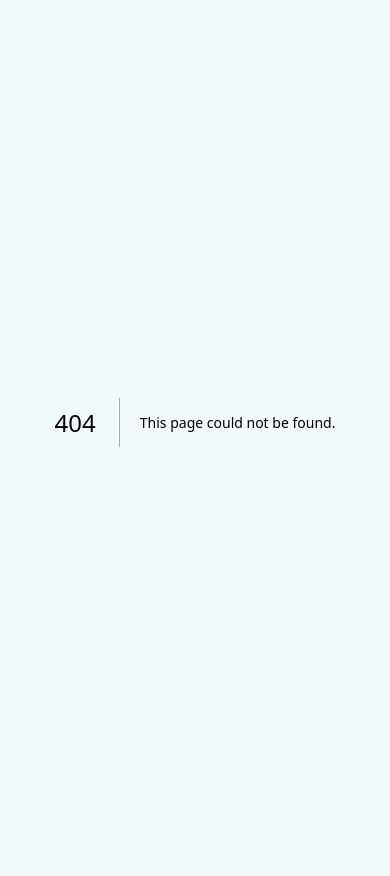
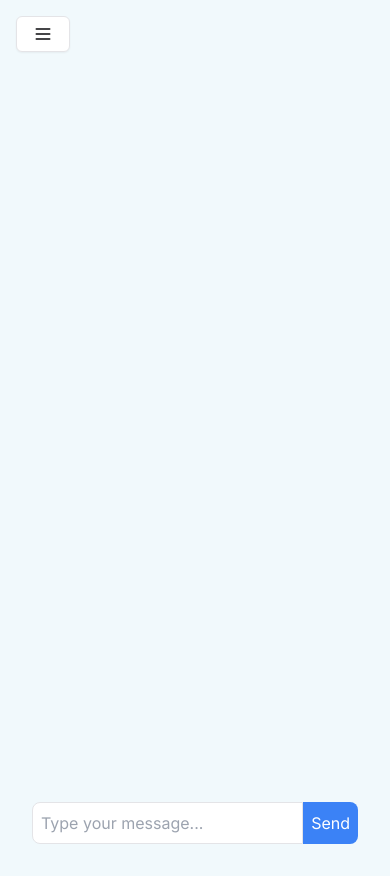
Before and after one commit to Dey11/policysense, a Next.js app: page /chat in a window 390 px wide. Before the commit this address had no page. Before the commit the page ends 844 px from the top, so only its background shows below. Built offline with nearby package versions, Linux system fonts and the light colour scheme.

Commit message:
implement bot1 and make the site responsive

```diff
--- /dev/null
+++ b/src/app/api/chatbot1/route.tsx
@@ -0,0 +1,21 @@
+import { NextRequest, NextResponse } from "next/server";
+
+export async function POST(request: NextRequest) {
+  const { message } = await request.json();
+  try {
+    const res = await fetch(process.env.CHATBOT1!, {
+      method: "POST",
+      headers: {
+        "Content-Type": "application/json",
+      },
+      body: JSON.stringify({
+        query: `${message}. Please do not use markdown. Respond with only the answer.`,
+      }),
+    });
+    const data = await res.json();
+    return NextResponse.json({ message: data.response });
+  } catch (err) {
+    console.log(err);
+    return NextResponse.json({ message: "Something went wrong" });
+  }
+}
--- /dev/null
+++ b/src/app/chat/page.tsx
@@ -0,0 +1,101 @@
+"use client";
+
+import React, { useState, useEffect, useRef } from "react";
+
+interface Message {
+  id: number;
+  text: string;
+  sender: "user" | "ai";
+}
+
+const Chat = () => {
+  const [messages, setMessages] = useState<Message[]>([]);
+  const [input, setInput] = useState<string>("");
+  const chatContainerRef = useRef<HTMLDivElement>(null);
+
+  useEffect(() => {
+    if (chatContainerRef.current) {
+      chatContainerRef.current.scrollTop =
+        chatContainerRef.current.scrollHeight;
+    }
+  }, [messages]);
+
+  const sendMessage = async () => {
+    if (input.trim() === "") return;
+
+    const userMessage: Message = {
+      id: messages.length,
+      text: input,
+      sender: "user",
+    };
+    setMessages((prevMessages) => [...prevMessages, userMessage]);
+    setInput("");
+
+    try {
+      const response = await fetch("/api/chatbot1", {
+        method: "POST",
+        headers: {
+          "Content-Type": "application/json",
+        },
+        body: JSON.stringify({ message: input }),
+      });
+
+      const responseData = await response.json();
+
+      if (!response.ok) {
+        throw new Error("Failed to fetch AI response");
+      }
+      const aiMessage: Message = {
+        id: messages.length + 1,
+        text: responseData.message,
+        sender: "ai",
+      };
+      setMessages((prevMessages) => [...prevMessages, aiMessage]);
+    } catch (error) {
+      console.error("Error fetching AI response:", error);
+    }
+  };
+
+  return (
+    <div className="no-scrollbar mx-auto flex h-screen max-w-3xl flex-col p-4">
+      <div className="mb-4 flex-1 overflow-y-auto px-2" ref={chatContainerRef}>
+        {messages.map((message) => (
+          <div
+            key={message.id}
+            className={`mb-4 ${
+              message.sender === "user" ? "text-right" : "text-left"
+            }`}
+          >
+            <div
+              className={`inline-block rounded-2xl p-2 ${
+                message.sender === "user"
+                  ? "rounded-br-none bg-white text-blue-500"
+                  : "rounded-bl-none bg-blue-500 text-white"
+              }`}
+            >
+              {message.text}
+            </div>
+          </div>
+        ))}
+      </div>
+      <div className="flex">
+        <input
+          type="text"
+          value={input}
+          onChange={(e) => setInput(e.target.value)}
+          onKeyPress={(e) => e.key === "Enter" && sendMessage()}
+          className="flex-1 rounded-l-lg border p-2"
+          placeholder="Type your message..."
+        />
+        <button
+          onClick={sendMessage}
+          className="rounded-r-lg bg-blue-500 p-2 text-white"
+        >
+          Send
+        </button>
+      </div>
+    </div>
+  );
+};
+
+export default Chat;
--- a/src/app/layout.tsx
+++ b/src/app/layout.tsx
@@ -1,6 +1,7 @@
 import type { Metadata } from "next";
 import { Inter } from "next/font/google";
 import "./globals.css";
+import Sidebar from "@/components/home/sidebar";
 
 const inter = Inter({ subsets: ["latin"] });
 
@@ -16,7 +17,12 @@ export default function RootLayout({
 }>) {
   return (
     <html lang="en">
-      <body className={`${inter.className} bg-[#F1F9FC]`}>{children}</body>
+      <body className={`${inter.className} bg-[#F1F9FC]`}>
+        <div className="flex">
+          <Sidebar />
+          <div className="flex-1 p-4 md:ml-[330px]">{children}</div>
+        </div>
+      </body>
     </html>
   );
 }
--- a/src/app/page.tsx
+++ b/src/app/page.tsx
@@ -1,11 +1,9 @@
 import Hero from "@/components/home/hero";
-import Sidebar from "@/components/home/sidebar";
 
 export default function Home() {
   return (
-    <main className="container mx-auto max-w-[1440px] px-4">
+    <main className="">
       <div className="mt-[30px] flex">
-        <Sidebar />
         <Hero />
       </div>
     </main>
--- a/src/components/home/hero.tsx
+++ b/src/components/home/hero.tsx
@@ -1,34 +1,36 @@
 import Image from "next/image";
 import { Button } from "../ui/button";
+import { link } from "fs";
+import Link from "next/link";
 
 const Hero = () => {
   return (
-    <div className="ml-[330px] w-full text-center">
+    <div className="w-full px-4 text-center sm:px-6 lg:px-8">
       <div className="pt-3">
-        <h1 className="flex justify-center text-[40px] font-semibold tracking-tight text-blue-500">
+        <h1 className="flex justify-center text-2xl font-semibold tracking-tight text-blue-500 sm:text-3xl md:text-4xl">
           <div className="flex items-center gap-x-2">
             <Image src="/image.png" alt="Insurance" width={40} height={40} />
             PolicySense
           </div>
         </h1>
-        <p className="pt-2 text-[#999999]">
+        <p className="pt-2 text-sm text-[#999999] sm:text-base">
           A one stop platform for all your insurance needs.
         </p>
       </div>
 
-      <div className="mx-[170px]">
-        <h1 className="bg-gradient-to-b from-[#437AE069] to-[#699BF72F] bg-clip-text pt-10 text-[40px] font-semibold capitalize tracking-tight text-transparent">
+      <div className="mx-auto max-w-4xl">
+        <h1 className="bg-gradient-to-b from-[#437AE069] to-[#699BF72F] bg-clip-text pt-6 text-2xl font-semibold capitalize tracking-tight text-transparent sm:pt-10 sm:text-3xl md:text-4xl">
           Manage, verify and update all your financial policies with ease
         </h1>
       </div>
 
-      <div className="flex justify-center gap-x-10 pt-10">
+      <div className="flex flex-col justify-center gap-6 pt-6 sm:flex-row sm:gap-x-10 sm:pt-10">
         {PolicyObject.map((policy: any, index: number) => (
           <PolicyCard key={index} policy={policy} />
         ))}
       </div>
 
-      <p className="py-4 text-sm font-semibold text-gray-500/50">
+      <p className="py-4 text-xs font-semibold text-gray-500/50 sm:text-sm">
         Recheck the generated results for your own clarity{" "}
         <span className="text-blue-500">PolicySense</span>, might make mistakes.
       </p>
@@ -48,6 +50,7 @@ const PolicyObject = [
       "Quickly compare policy details",
     ],
     button: "Get Started",
+    link: "/chat",
   },
   {
     name: "VerifyDocs",
@@ -60,6 +63,7 @@ const PolicyObject = [
       "Track Document Status",
     ],
     button: "Get Started",
+    link: "/chat2",
   },
   {
     name: "PolicyForm",
@@ -72,23 +76,25 @@ const PolicyObject = [
       "Access Pre-Filled Forms",
     ],
     button: "Get Started",
+    link: "/chat3",
   },
 ];
 
 const PolicyCard = ({ policy }: { policy: any }) => {
   return (
-    <div className="flex w-[290px] flex-col items-center justify-center gap-y-3 rounded-xl bg-white p-6 shadow-sm">
-      <h1 className="bg-gradient-to-b from-[#699BF7] to-[#3E5B91] bg-clip-text text-center text-[20px] font-semibold tracking-tight text-transparent">
+    <Link href={policy.link}>
+      <div className="flex w-full flex-col items-center justify-center gap-y-3 rounded-xl bg-white p-4 shadow-sm sm:w-[290px] sm:p-6">
+        <h1 className="bg-gradient-to-b from-[#699BF7] to-[#3E5B91] bg-clip-text text-center text-lg font-semibold tracking-tight text-transparent sm:text-xl">
           {policy.name}
         </h1>
         <p className="pb-1 text-center text-xs text-[#999999]">
           {policy.description}
         </p>
         <div className="w-full rounded-xl border-t-2 py-2 text-sm shadow-lg">
-        <p className="mb-3 py-4 text-xs font-semibold text-[#93949D]">
+          <p className="mb-3 py-2 text-xs font-semibold text-[#93949D] sm:py-4">
             About this bot
           </p>
-        <ul className="mx-6 flex flex-col gap-y-[12px] text-left text-xs text-[#999999]">
+          <ul className="mx-4 flex flex-col gap-y-2 text-left text-xs text-[#999999] sm:mx-6 sm:gap-y-[12px]">
             {policy.features.map((feature: string, index: number) => (
               <li className="capitalize" key={index}>
                 {feature}
@@ -96,13 +102,14 @@ const PolicyCard = ({ policy }: { policy: any }) => {
             ))}
           </ul>
           <Button
-          className="mb-2 mt-5 bg-[#699BF7] hover:bg-blue-500"
+            className="mb-2 mt-4 bg-[#699BF7] hover:bg-blue-500 sm:mt-5"
             size={"lg"}
           >
             {policy.button}
           </Button>
         </div>
       </div>
+    </Link>
   );
 };
 
--- a/src/components/home/sidebar.tsx
+++ b/src/components/home/sidebar.tsx
@@ -1,23 +1,78 @@
+"use client";
+
+import { useState } from "react";
 import { Button } from "../ui/button";
-import { Menu, Plus } from "lucide-react";
+import { Menu, Plus, X, ChevronDown } from "lucide-react";
+import Link from "next/link";
 
 const Sidebar = () => {
+  const [isOpen, setIsOpen] = useState(false);
+  const [showChatOptions, setShowChatOptions] = useState(false);
+
+  const toggleSidebar = () => setIsOpen(!isOpen);
+  const toggleChatOptions = () => setShowChatOptions(!showChatOptions);
+
+  const chatOptions = [
+    {
+      name: "Chat",
+      link: "/chat",
+    },
+    {
+      name: "Chat2",
+      link: "/chat2",
+    },
+    {
+      name: "Chat3",
+      link: "/chat3",
+    },
+  ];
+
   return (
-    <div className="fixed flex h-[92dvh] w-full max-w-[330px] flex-col rounded-lg bg-white">
-      <Button className="mx-2 mb-10 mt-5 gap-x-1" variant={"outline"}>
+    <>
+      <Button
+        className="fixed left-4 top-4 z-50 md:hidden"
+        variant="outline"
+        onClick={toggleSidebar}
+      >
+        {isOpen ? <X className="h-5 w-5" /> : <Menu className="h-5 w-5" />}
+      </Button>
+
+      <div
+        className={`fixed inset-y-0 left-0 z-40 w-full max-w-[330px] transform bg-white transition-transform duration-300 ease-in-out ${
+          isOpen ? "translate-x-0" : "-translate-x-full"
+        } md:translate-x-0`}
+      >
+        <div className="flex h-full flex-col">
+          <div className="relative">
+            <Button
+              className="mx-2 mb-2 mt-5 w-[calc(100%-16px)] gap-x-1"
+              variant="outline"
+              onClick={toggleChatOptions}
+            >
               <Plus className="h-5 w-5 text-gray-400" />
               New Chat
+              <ChevronDown className="ml-auto h-4 w-4" />
             </Button>
+            {showChatOptions && (
+              <div className="absolute left-2 right-2 top-full z-50 rounded-md border border-gray-200 bg-white shadow-lg">
+                {chatOptions.map((option, index) => (
+                  <Link href={`${option.link}`} key={index}>
+                    <Button
+                      className="w-full justify-start rounded-none hover:bg-gray-100"
+                      variant="ghost"
+                      onClick={() => {
+                        setShowChatOptions(false);
+                      }}
+                    >
+                      {option.name}
+                    </Button>
+                  </Link>
+                ))}
+              </div>
+            )}
+          </div>
 
-      {/* <div className="mx-6 p-2 mb-5">
-        <h3>On Insurance Details Bot</h3>
-        <ul className="list-disc text-gray-400 text-sm mx-4">
-          <li>More about car annual protection</li>
-          <li>Old age premium secure plan</li>
-        </ul>
-      </div> */}
-
-      <div className="absolute bottom-5 mx-6 flex items-center justify-between rounded-lg p-2">
+          <div className="mx-6 mt-auto flex items-center justify-between rounded-lg p-2">
             <div className="flex w-[240px] items-center gap-x-2">
               <div className="h-9 w-9 rounded-full bg-black"></div>
               <h2 className="text-sm font-semibold text-[#3A3A40]">
@@ -26,12 +81,16 @@ const Sidebar = () => {
             </div>
             <Menu className="h-6 w-6 text-gray-400" />
           </div>
-      {/* <div className="mx-6 bottom-5 absolute p-2 rounded-lg">
-        <Button className="w-[265px] h-[40px] rounded-lg bg-black text-white">
-          Login
-        </Button>
-      </div> */}
         </div>
+      </div>
+
+      {isOpen && (
+        <div
+          className="fixed inset-0 z-30 bg-black bg-opacity-50 md:hidden"
+          onClick={toggleSidebar}
+        ></div>
+      )}
+    </>
   );
 };
 
```
Lines whose indentation alone changed are shown as unchanged.
